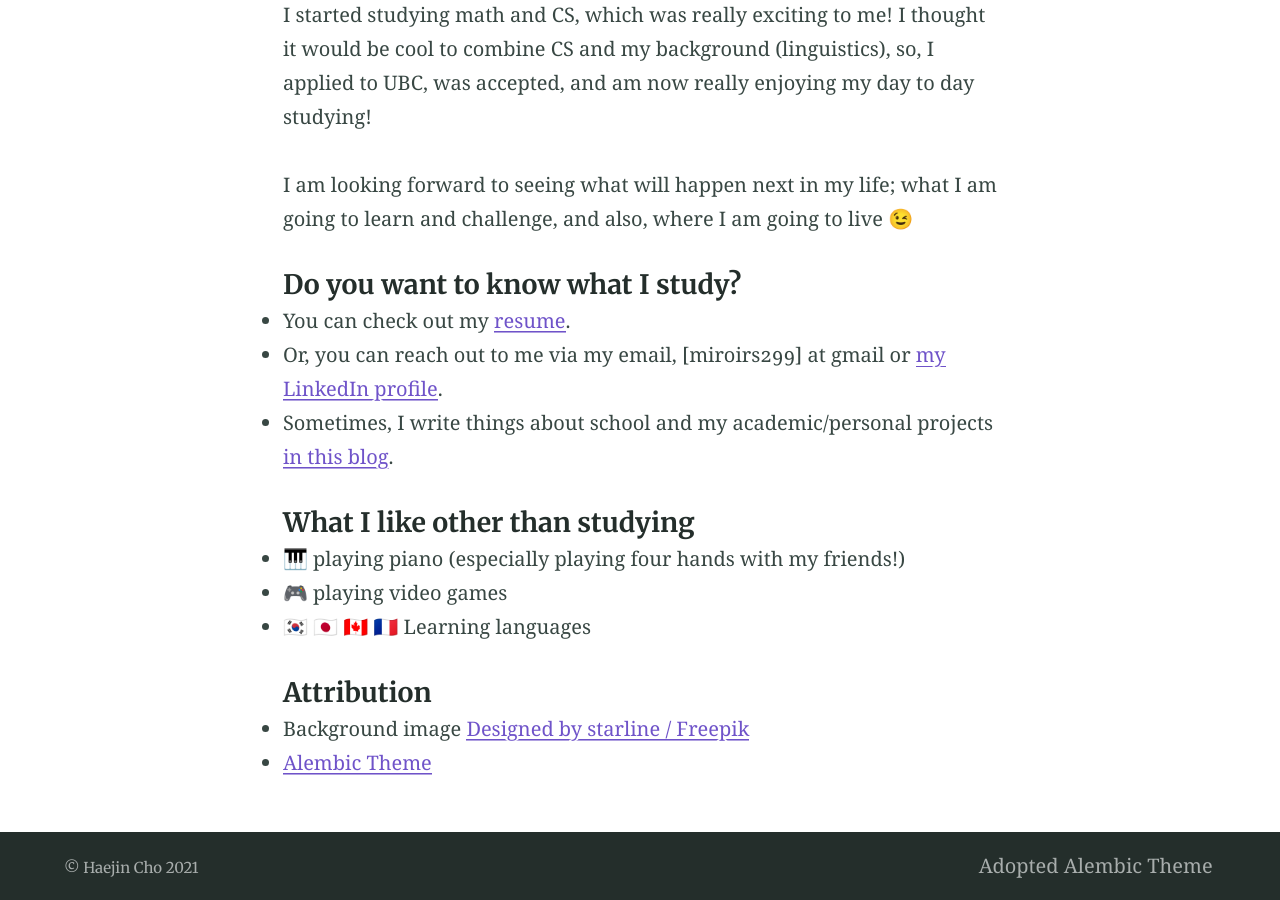
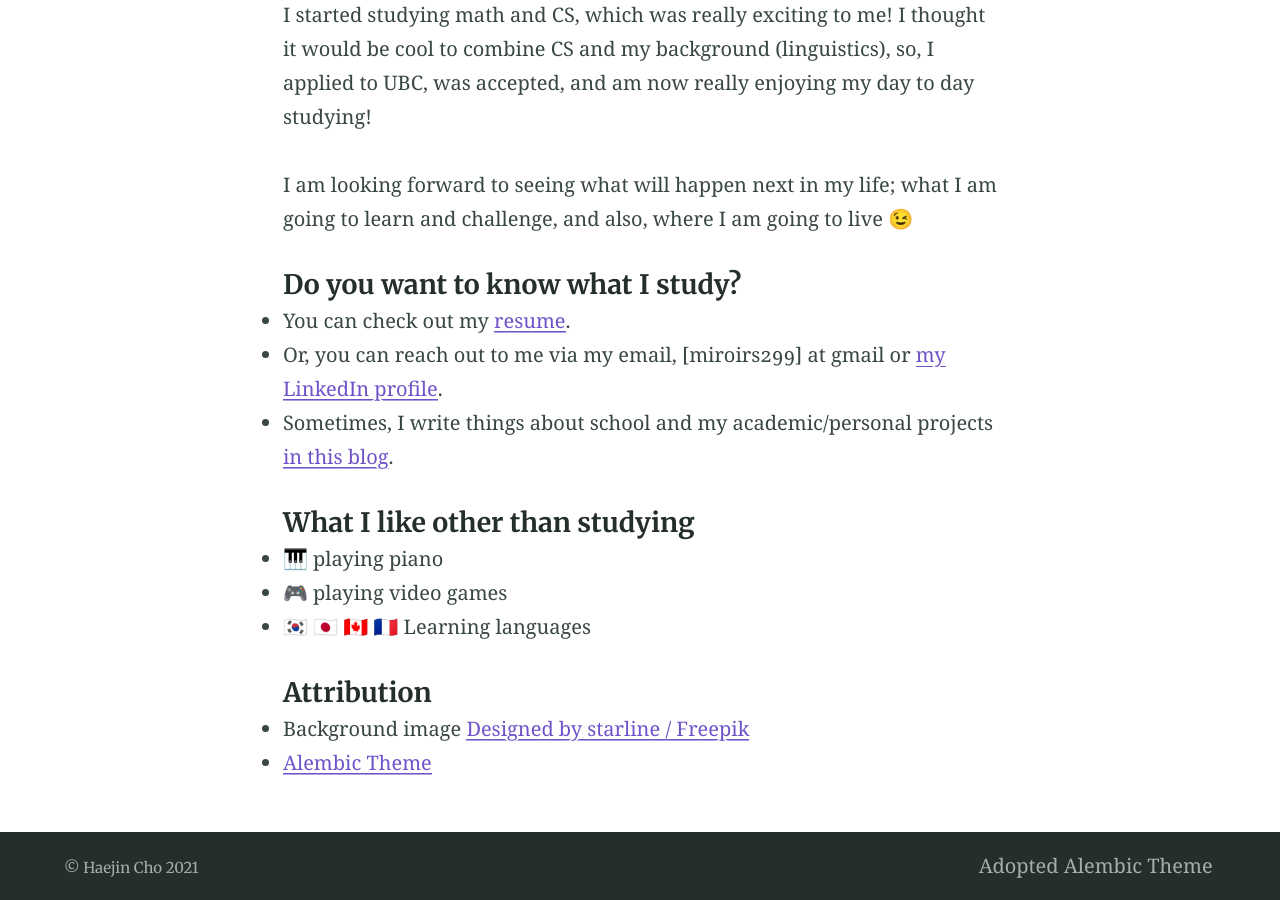
Before and after one commit to jinjin-tonic/jinjin-tonic.github.io, a Jekyll site: the page built from index.md, in a window 1280 px wide and 900 px high, scrolled down 1143 px. Built offline with Jekyll 4.4.1, drawn with Linux system fonts in a browser that asks for light colours.

Commit message:
Update index.md

```diff
--- a/index.md
+++ b/index.md
@@ -27,7 +27,7 @@ I am looking forward to seeing what will happen next in my life; what I am going
 
 #### What I like other than studying
 
-- 🎹 playing piano (especially playing four hands with my friends!)
+- 🎹 playing piano
 - 🎮 playing video games
 - 🇰🇷 🇯🇵 🇨🇦 🇫🇷 Learning languages
 
```
